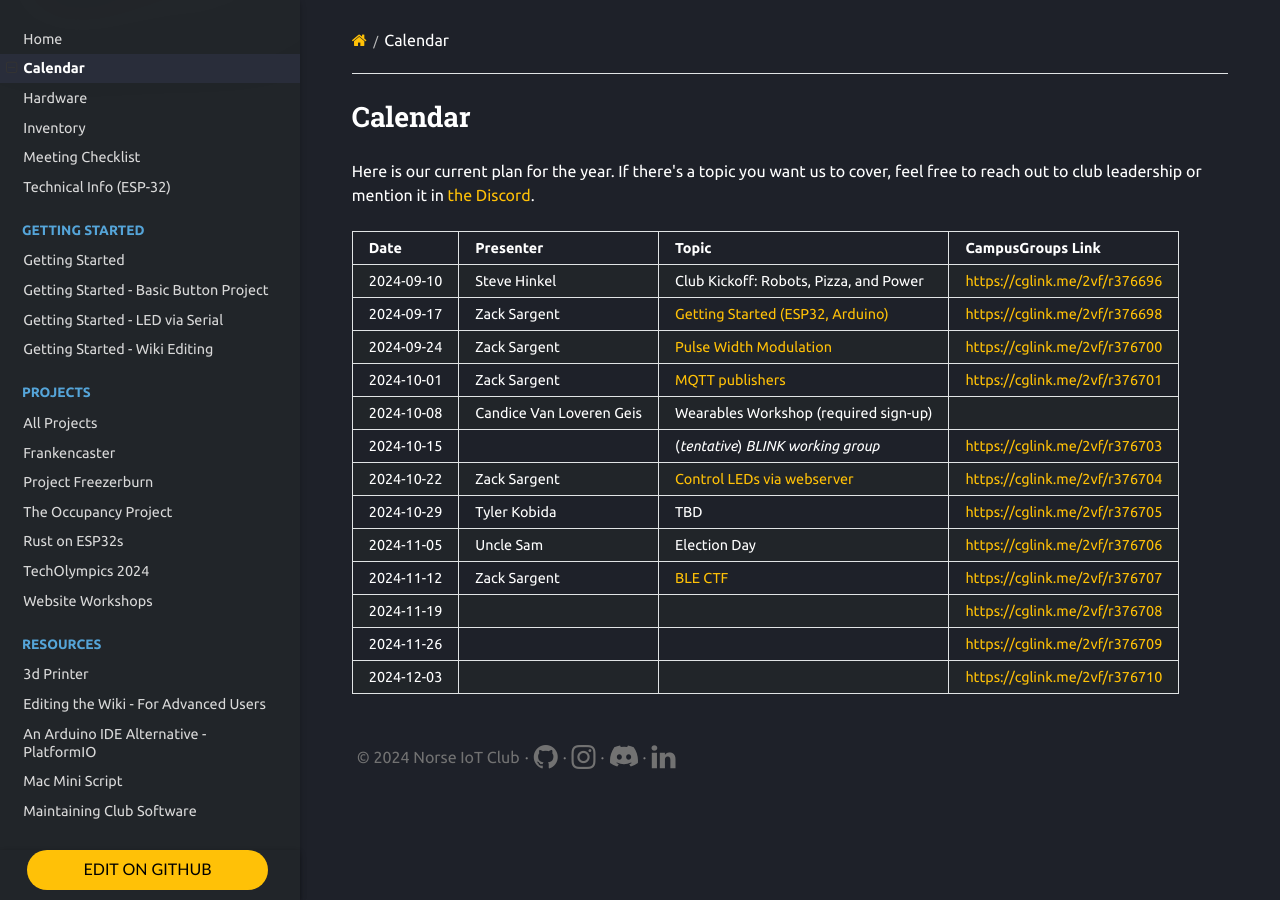
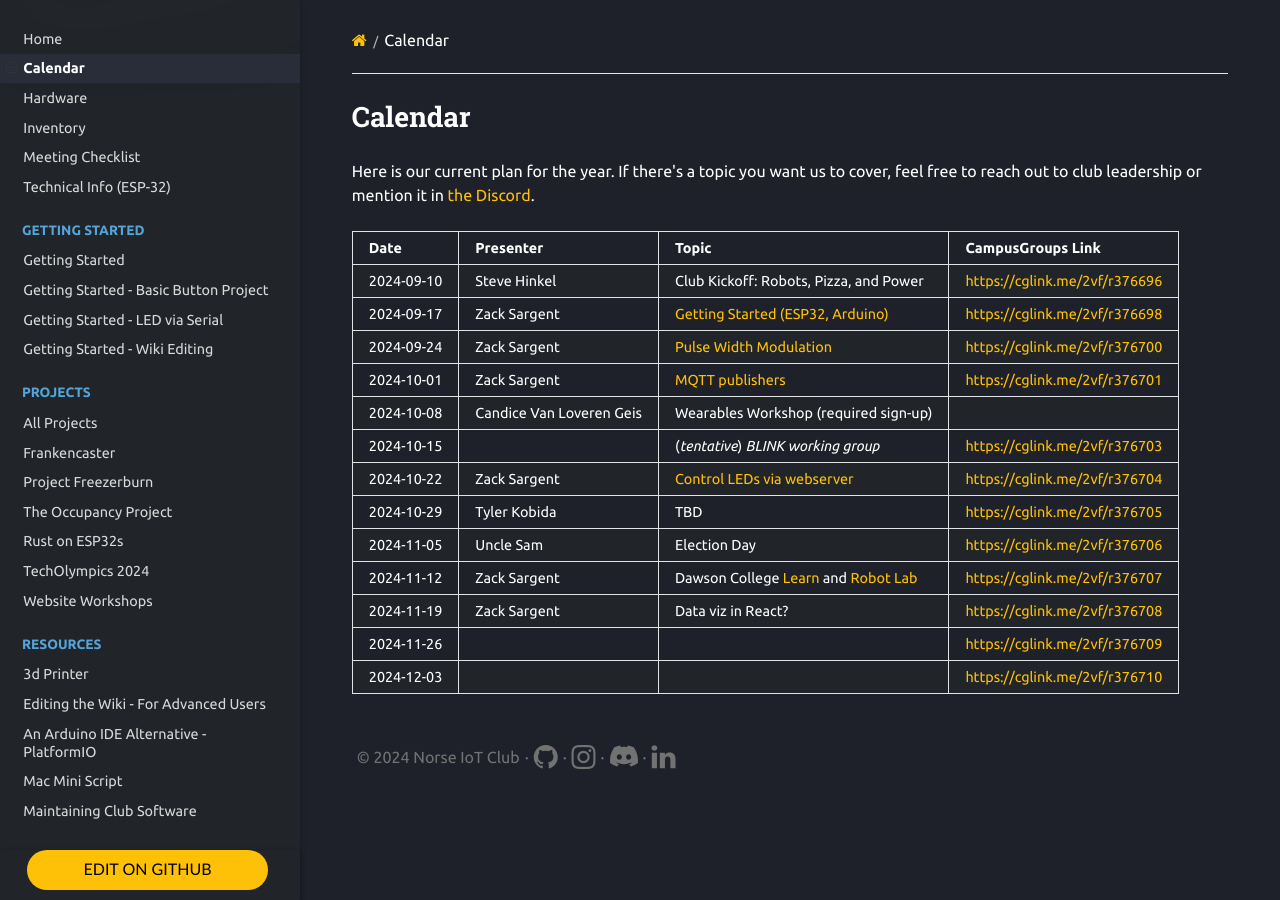
Before and after one commit to Norse-IoT/Wiki, an MkDocs documentation site: the page built from docs/calendar.md, in a window 1280 px wide. Built offline with MkDocs 1.6.1, drawn with Linux system fonts in a browser that asks for light colours; nearby versions of some CDN libraries.

Commit message:
Update calendar.md

```diff
--- a/docs/calendar.md
+++ b/docs/calendar.md
@@ -13,7 +13,7 @@ Here is our current plan for the year. If there's a topic you want us to cover,
 | 2024-10-22 | Zack Sargent  | [Control LEDs via webserver](https://github.com/Norse-IoT/lesson-web) | <https://cglink.me/2vf/r376704> |
 | 2024-10-29 | Tyler Kobida  | TBD                                    | <https://cglink.me/2vf/r376705> |
 | 2024-11-05 | Uncle Sam     | Election Day                           | <https://cglink.me/2vf/r376706> |
-| 2024-11-12 | Zack Sargent  | [BLE CTF](https://github.com/hackgnar/ble_ctf)  | <https://cglink.me/2vf/r376707> |
-| 2024-11-19 |               |                                        | <https://cglink.me/2vf/r376708> |
+| 2024-11-12 | Zack Sargent  | Dawson College [Learn](https://englab.dawsoncollege.qc.ca/learn/) and [Robot Lab](https://englab.dawsoncollege.qc.ca/robot/) | <https://cglink.me/2vf/r376707> |
+| 2024-11-19 | Zack Sargent  | Data viz in React?                     | <https://cglink.me/2vf/r376708> |
 | 2024-11-26 |               |                                        | <https://cglink.me/2vf/r376709> |
 | 2024-12-03 |               |                                        | <https://cglink.me/2vf/r376710> |
```
